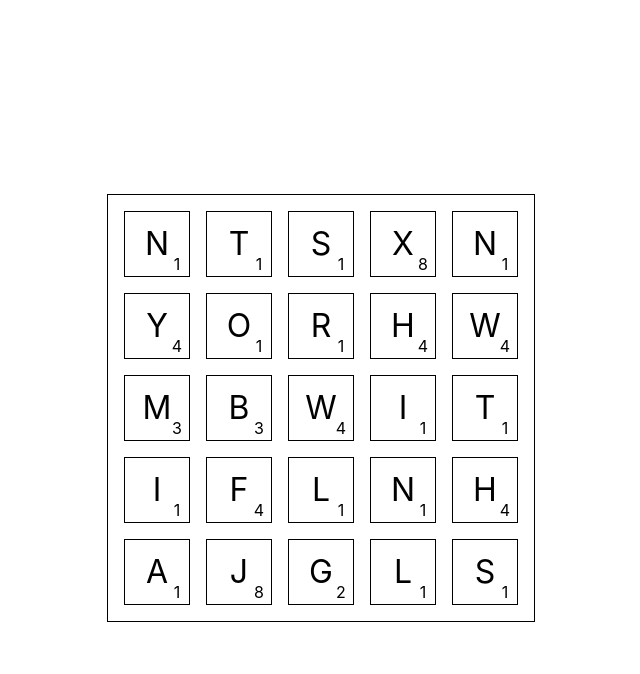
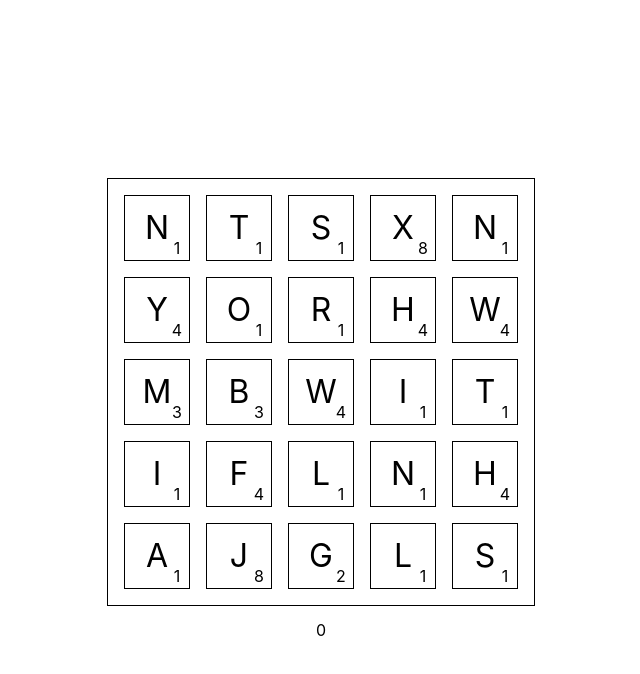
Before and after one commit to joebobmiles/wibble, a Next.js app: page / in a window 1280 px wide. Both pictures are taken after a click on the button "Play". Shown: the top 674 px of the page, without its empty margins (319-959 px from the left). Built offline with nearby package versions, Linux system fonts and the light colour scheme.

Commit message:
feat: added increasing total score

```diff
--- a/components/Game.tsx
+++ b/components/Game.tsx
@@ -70,7 +70,11 @@ const Game: FC = () => {
               Play
             </button>
             )
-          : null
+          : (
+            <span>
+              {state.context.totalScore}
+            </span>
+            )
       }
     </main>
   )
--- a/stores/gameStateMachine.ts
+++ b/stores/gameStateMachine.ts
@@ -34,7 +34,8 @@ export const gameStateMachine = createMachine(
           chaining: {
             on: {
               QUIT_CHAINING: 'idle'
-            }
+            },
+            exit: 'chainingCleanup'
           }
         }
       }
@@ -42,6 +43,7 @@ export const gameStateMachine = createMachine(
     context: {
       currentWord: '',
       currentScore: 0,
+      totalScore: 0,
       board: []
     },
     /* eslint-disable @typescript-eslint/consistent-type-assertions */
@@ -68,6 +70,11 @@ export const gameStateMachine = createMachine(
           context.currentWord + event.letter,
         currentScore: (context, event: { type: 'ADD_LETTER', letter: string, score: number }) =>
           context.currentScore + event.score
+      }),
+      chainingCleanup: assign({
+        currentWord: '',
+        currentScore: 0,
+        totalScore: (context) => context.totalScore + context.currentScore
       })
     }
   }
--- a/types/index.ts
+++ b/types/index.ts
@@ -7,4 +7,5 @@ export interface GameData {
   board: TileData[][]
   currentWord: string
   currentScore: number
+  totalScore: number
 }
```
